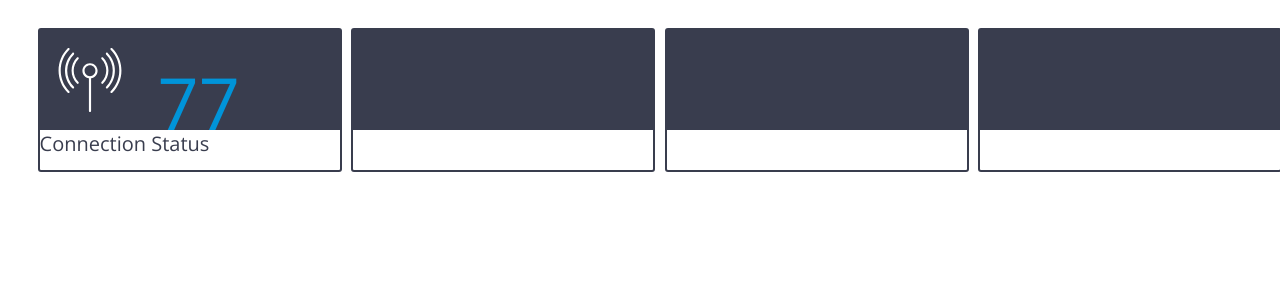
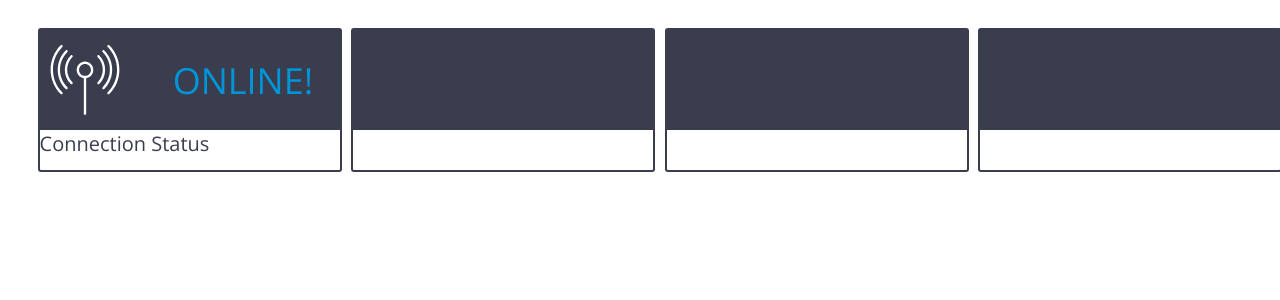
Before and after one commit to rowangibbs/dashboard-example, a React (Create React App) app: page / in a window 1280 px wide. Shown: the top 300 px of the page. Built offline with nearby package versions, Linux system fonts and the light colour scheme.

Commit message:
swap card sections to flexboxs

```diff
--- a/src/App.css
+++ b/src/App.css
@@ -31,6 +31,11 @@
   width: 100%;
   height: 100px;
   background-color: transparent;
+  display: flex;
+  flex-direction: row;
+  flex-wrap: nowrap;
+  justify-content: space-between;
+  align-items: center;
 }
 
 .element-flex-footer {
@@ -41,13 +46,10 @@
 
 .body-text {
   color: #0094D9;
-  display :inline-block;
-  font-size: 72px;
+  font-size: 36px;
   font-family: 'Open Sans', sans-serif;
-  width: 64px;
-  height: 64px;
-  margin: 18px;
-
+  flex: 4;
+  text-align: center;
 }
 
 .footer-text {
@@ -70,9 +72,11 @@
 }
 
 .online-image {
-  width: 64px;
-  height: 64px;
-  margin: 18px;
   background-image: url('./onlineWhite.svg');
-  background-size: cover;
+  background-size: contain;
+  background-repeat: no-repeat;
+  flex: 2;
+  width: 70%;
+  height: 70%;
+  margin-left: 10px;
 }
--- a/src/App.js
+++ b/src/App.js
@@ -8,8 +8,8 @@ class App extends Component {
         <div id="header-flex-parent">
           <div className="header-flex-element card-teal">
            <div className="element-flex-body">
-            <svg className="online-image"></svg>
-            <div className="body-text">77</div>
+            <div className="online-image"></div>
+            <div className="body-text">ONLINE!</div>
            </div>
            <div className="element-flex-footer">
             <span className="footer-text">Connection Status</span>
```
